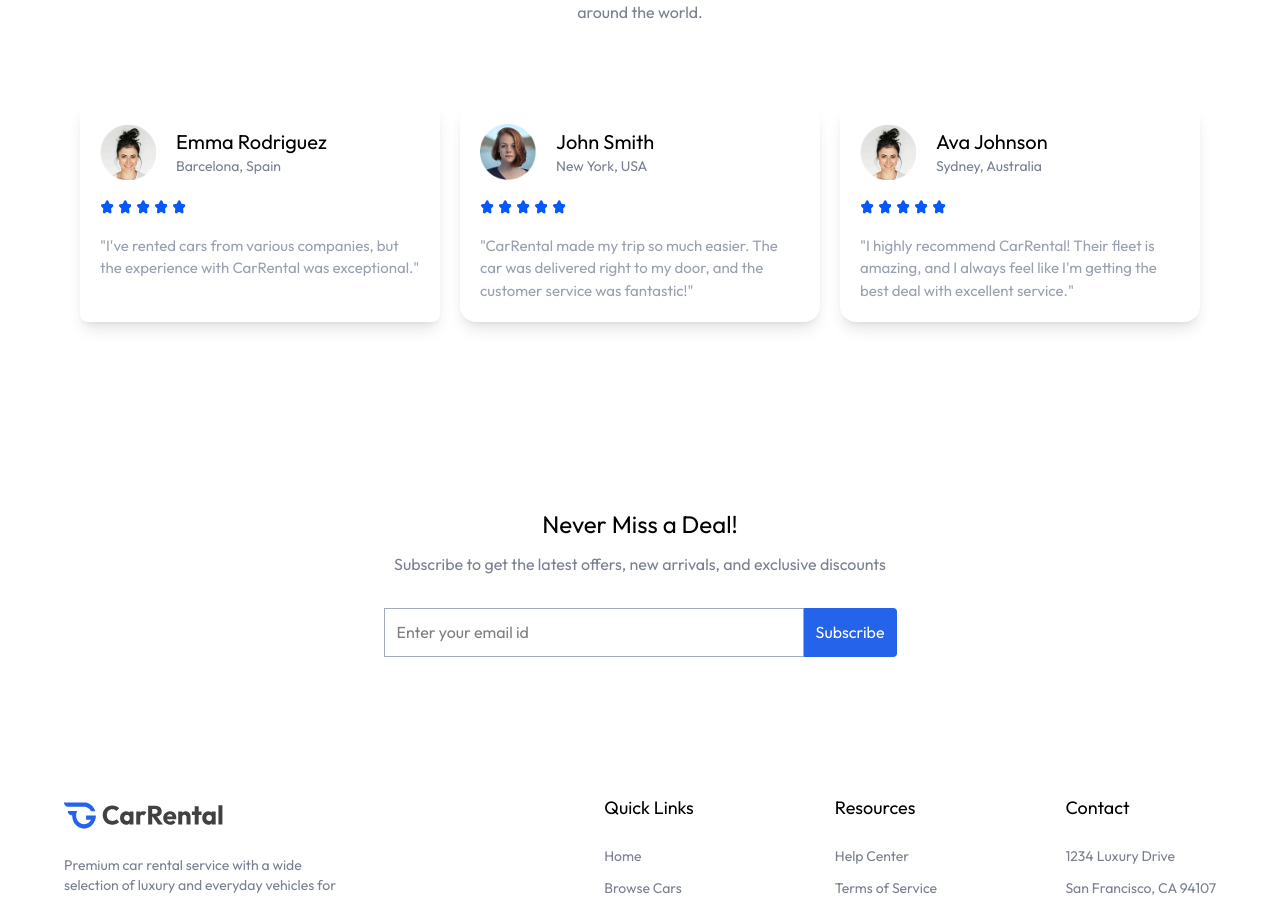
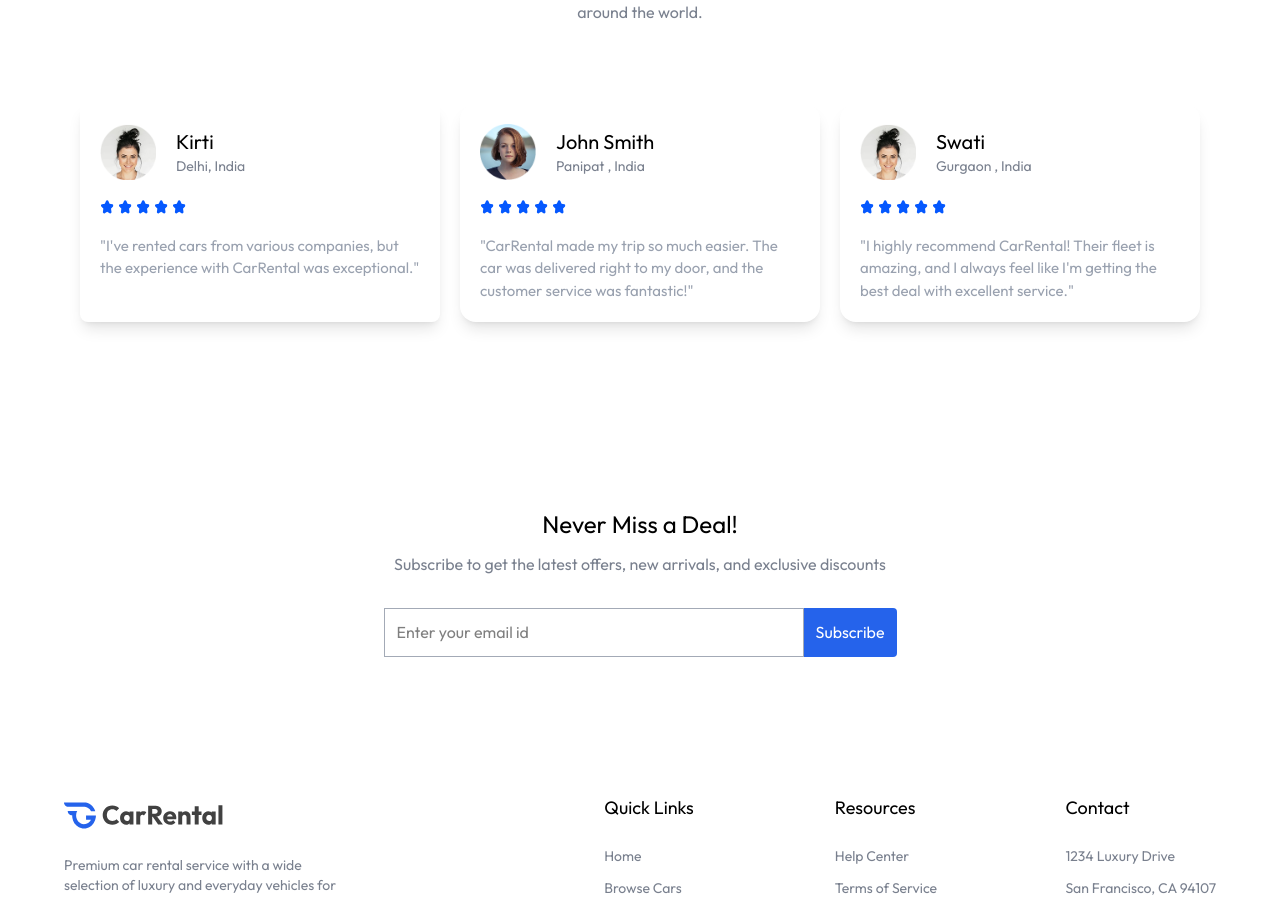
Before and after one commit to KamalPandey27/car-rental-mern-app, a React (Vite) app in the folder Frontend/: page / in a window 1280 px wide. Shown: the part 1784-2682 px from the top of the page. Built offline with nearby package versions, Linux system fonts and the light colour scheme; no server answers.

Commit message:
feat: update currency format to Indian Rupees (₹) across various components

```diff
--- a/Frontend/src/components/CarCard.jsx
+++ b/Frontend/src/components/CarCard.jsx
@@ -25,7 +25,7 @@ function CarCard({ item }) {
             </p>
           )}
           <div className="absolute bottom-4 right-4 bg-black/80 backdrop-blur-sm text-white px-3 py-2 rounded-lg">
-            <span className="font-semibold">$ {item.perDayPrice}</span>
+            <span className="font-semibold"> ₹ {item.perDayPrice}</span>
             <span className="text-sm text-white/80"> / day</span>
           </div>
         </div>
--- a/Frontend/src/pages/Home.jsx
+++ b/Frontend/src/pages/Home.jsx
@@ -82,8 +82,8 @@ function Home() {
                   className="max-w-14 max-h-14"
                 />
                 <span>
-                  <h4 className="md:text-xl text-[16px]">Emma Rodriguez</h4>
-                  <p className="text-sm text-gray-500/90">Barcelona, Spain</p>
+                  <h4 className="md:text-xl text-[16px]">Kirti</h4>
+                  <p className="text-sm text-gray-500/90">Delhi, India</p>
                 </span>
               </div>
               <span className="flex gap-1">
@@ -107,7 +107,7 @@ function Home() {
                 />
                 <span>
                   <h4 className="md:text-xl text-[16px]">John Smith</h4>
-                  <p className="text-sm text-gray-500/90">New York, USA</p>
+                  <p className="text-sm text-gray-500/90">Panipat , India</p>
                 </span>
               </div>
               <span className="flex gap-1">
@@ -130,8 +130,8 @@ function Home() {
                   className="max-w-14 max-h-14"
                 />
                 <span>
-                  <h4 className="md:text-xl text-[16px]">Ava Johnson</h4>
-                  <p className="text-sm text-gray-500/90">Sydney, Australia</p>
+                  <h4 className="md:text-xl text-[16px]">Swati</h4>
+                  <p className="text-sm text-gray-500/90">Gurgaon , India</p>
                 </span>
               </div>
               <span className="flex gap-1">
--- a/Frontend/src/pages/MyBookings.jsx
+++ b/Frontend/src/pages/MyBookings.jsx
@@ -100,7 +100,7 @@ function MyBookings() {
                   <div className="flex flex-col gap-1 text-sm text-gray-500 text-right">
                     <span>Total Price</span>
                     <span className="text-2xl font-semibold text-primary">
-                      $-{cars.car.perDayPrice * cars.totalDays}
+                      ₹-{cars.car.perDayPrice * cars.totalDays}
                     </span>
                     <span>
                       Booked on {new Date().toISOString().split("T")[0]}
--- a/Frontend/src/pages/owner/AddCar.jsx
+++ b/Frontend/src/pages/owner/AddCar.jsx
@@ -166,7 +166,7 @@ function AddCar() {
             />
           </div>
           <div className="flex flex-col gap-2 ">
-            <label htmlFor="price">Daily Price ($)</label>
+            <label htmlFor="price">Daily Price (₹)</label>
             <input
               required
               type="number"
--- a/Frontend/src/pages/owner/ManageCars.jsx
+++ b/Frontend/src/pages/owner/ManageCars.jsx
@@ -118,7 +118,7 @@ function ManageCars() {
                           }
                         />
                       ) : (
-                        `$ ${car.perDayPrice}`
+                        `₹ ${car.perDayPrice}`
                       )}
                       /day
                     </td>
--- a/Frontend/src/pages/owner/OwnerDashboard.jsx
+++ b/Frontend/src/pages/owner/OwnerDashboard.jsx
@@ -116,7 +116,7 @@ function OwnerDashboard() {
                     </div>
                   </div>
                   <div>
-                    <div className="font-medium">${booking.price}</div>
+                    <div className="font-medium">₹ {booking.price}</div>
                   </div>
                   <div className="text-gray-500/90 text-sm">
                     {booking.pickupDate.split("T")[0]} -{" "}
@@ -132,7 +132,7 @@ function OwnerDashboard() {
             <div className="text-gray-500/90">Revenue for current month</div>
           </div>
           <div className="text-3xl font-semibold text-primary">
-            ${totalEaringCurrentMonth}
+            ₹ {totalEaringCurrentMonth}
           </div>
         </div>
       </div>
--- a/Frontend/src/pages/owner/OwnerManageBookings.jsx
+++ b/Frontend/src/pages/owner/OwnerManageBookings.jsx
@@ -70,8 +70,8 @@ function OwnerManageBookings() {
                       <div>{car.returnDate.split("T")[0].toString()}</div>
                       <div>{car.pickupDate.split("T")[0].toString()}</div>
                     </td>
-                    <td className="p-3">${car.price}</td>
-                    <td className="p-3">Cash</td>
+                    <td className="p-3">₹ {car.price}</td>
+                    <td className="p-3">{car.paymentMethod.toUpperCase()}</td>
                     <td>
                       <select
                         name=""
```
